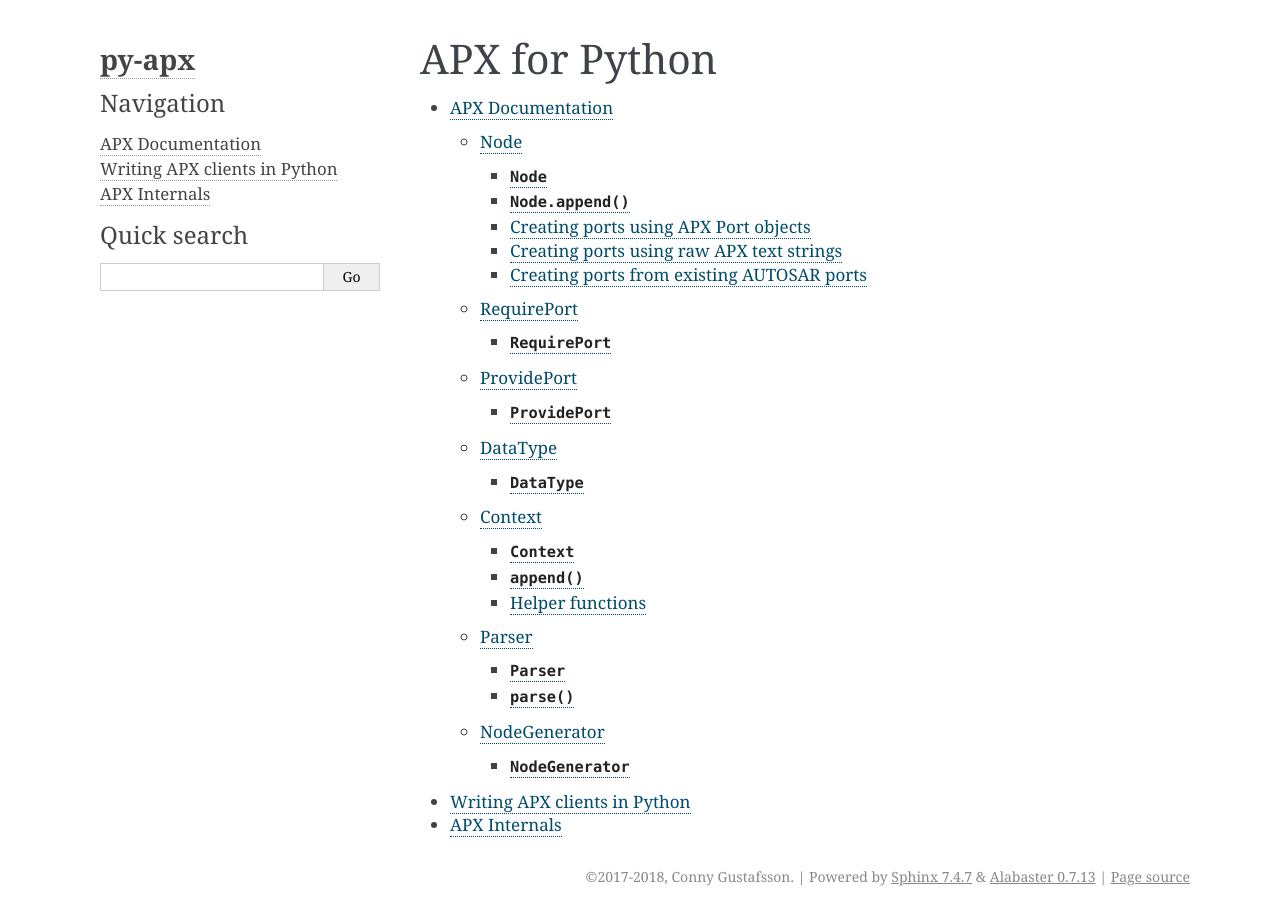
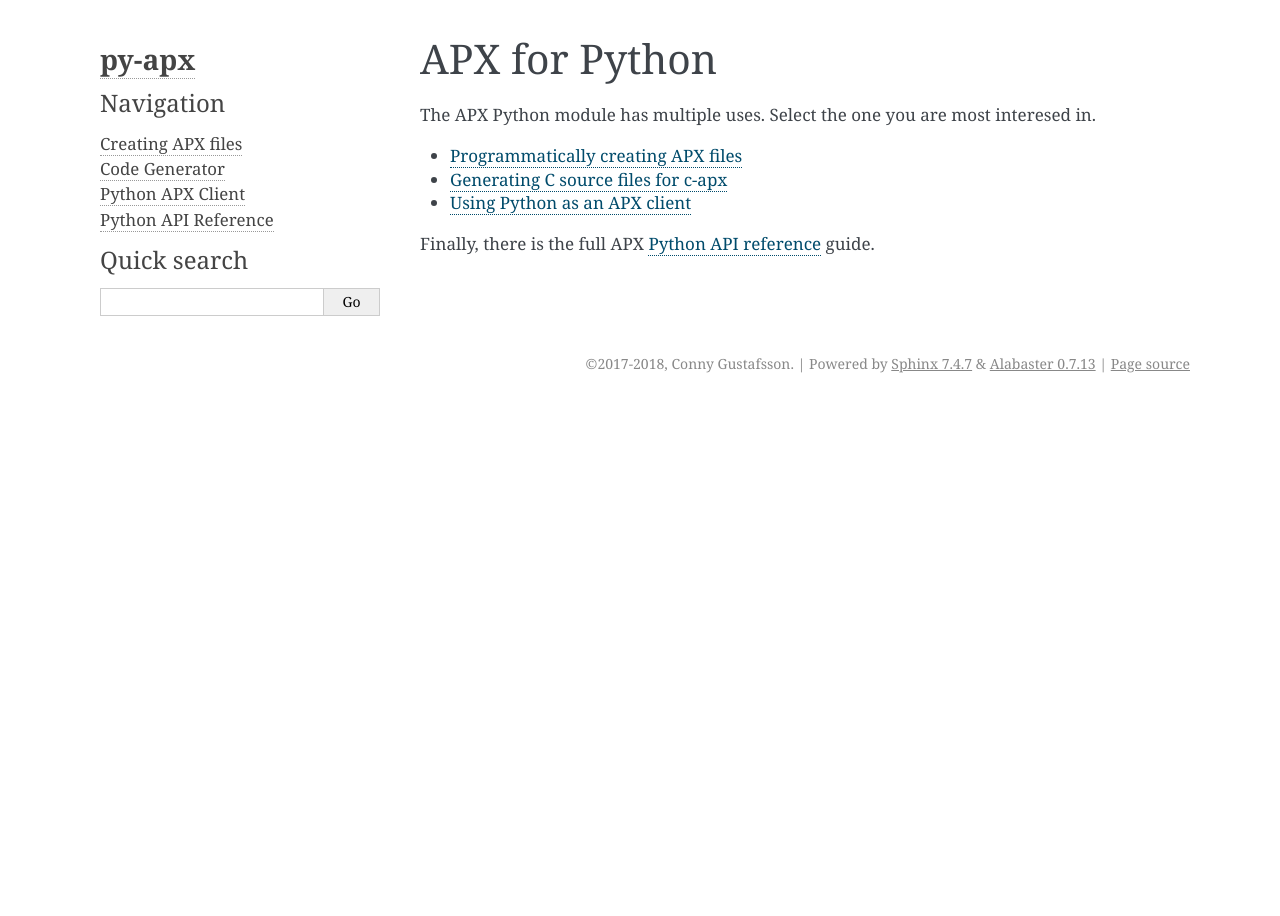
Before and after one commit to ovenystas/py-apx, a Sphinx documentation site: the page built from doc/index.rst, in a window 1280 px wide. Built offline with Sphinx 7.4.7, drawn with Linux system fonts in a browser that asks for light colours.

Commit message:
Restructured documentation hierarchy

```diff
--- /dev/null
+++ b/doc/file.rst
@@ -0,0 +1,2 @@
+Creating APX files
+==================
--- /dev/null
+++ b/doc/generator.rst
@@ -0,0 +1,4 @@
+Code Generator
+==============
+
+TBD
--- a/doc/index.rst
+++ b/doc/index.rst
@@ -4,8 +4,18 @@ APX for Python
 ==============
 
 .. toctree::
-   :maxdepth: 3
+   :hidden:
+   :maxdepth: 1
 
-   apx
+   file
+   generator
    client
-   internals
+   reference
+
+The APX Python module has multiple uses. Select the one you are most interesed in.
+
+- :doc:`Programmatically creating APX files </file>`
+- :doc:`Generating C source files for c-apx </generator>`
+- :doc:`Using Python as an APX client </generator>`
+
+Finally, there is the full APX :doc:`Python API reference </reference>` guide.
--- a/doc/apx.rst
+++ b/doc/reference.rst
@@ -1,5 +1,5 @@
-APX Documentation
-=================
+Python API Reference
+====================
 
 Node
 ----
```
Also changed, not shown: doc/client.rst (+3 -6 lines), doc/internals.rst (deleted, +0 -13 lines).
